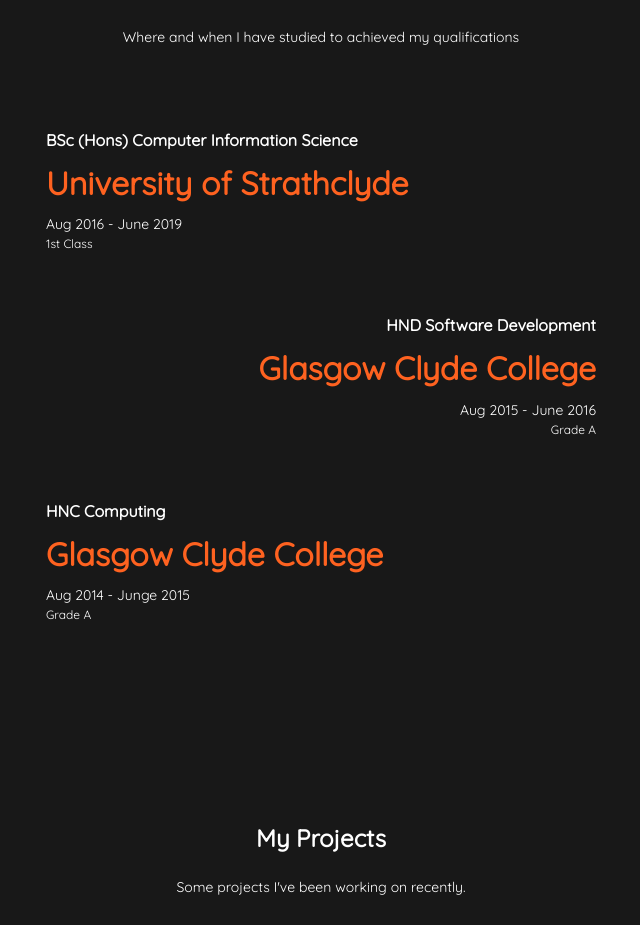
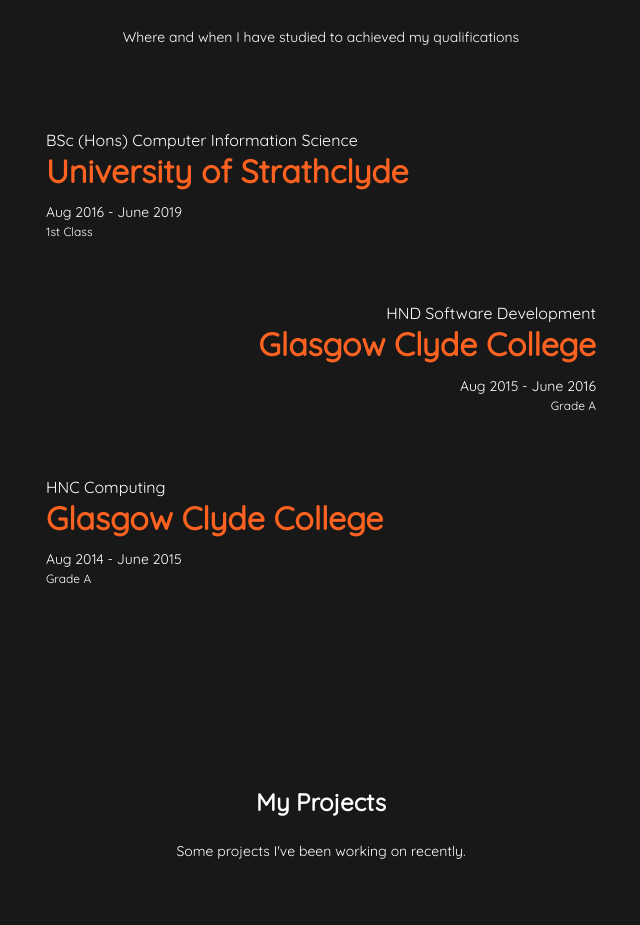
Before and after one commit to Buupu/portfolio, a Next.js app: page / in a window 1280 px wide. Shown: the part 1941-2866 px from the top of the page, without its empty margins (319-959 px from the left). Built offline with nearby package versions, Linux system fonts and the light colour scheme.

Commit message:
Fixed spelling mistake in education section and updated education card styles

```diff
--- a/components/EducationCard.tsx
+++ b/components/EducationCard.tsx
@@ -14,9 +14,7 @@
 }) {
   return (
     <Box w="full" textAlign={reserveAlignment ? "right" : "left"}>
-      <Text fontWeight="bold" fontSize={["12px", "14px", "16px"]} mb={3}>
-        {course}
-      </Text>
+      <Text fontSize={["12px", "14px", "16px"]}>{course}</Text>
       <Heading
         as="h2"
         color="primary"
--- a/sections/Education.tsx
+++ b/sections/Education.tsx
@@ -28,7 +28,7 @@
           uni="Glasgow Clyde College"
           course="HNC Computing"
           grade="Grade A"
-          timePeriod="Aug 2014 - Junge 2015"
+          timePeriod="Aug 2014 - June 2015"
         />
       </VStack>
     </Box>
```
